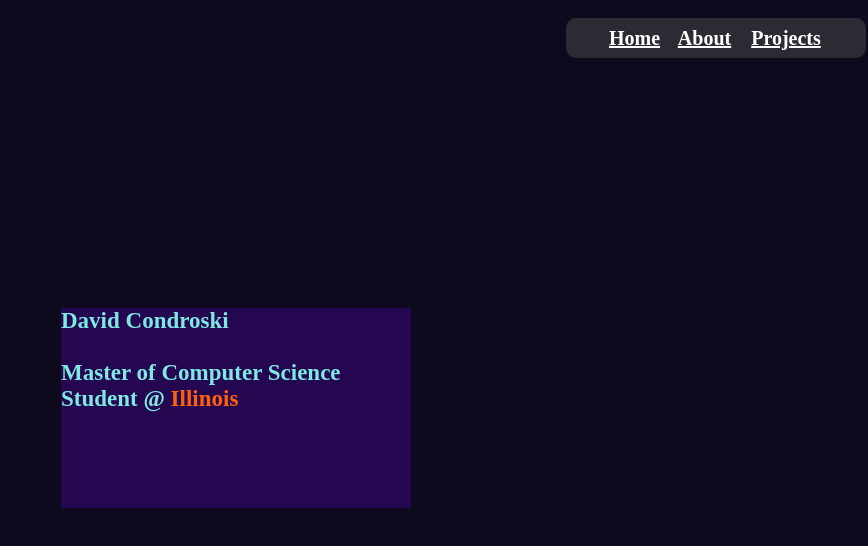
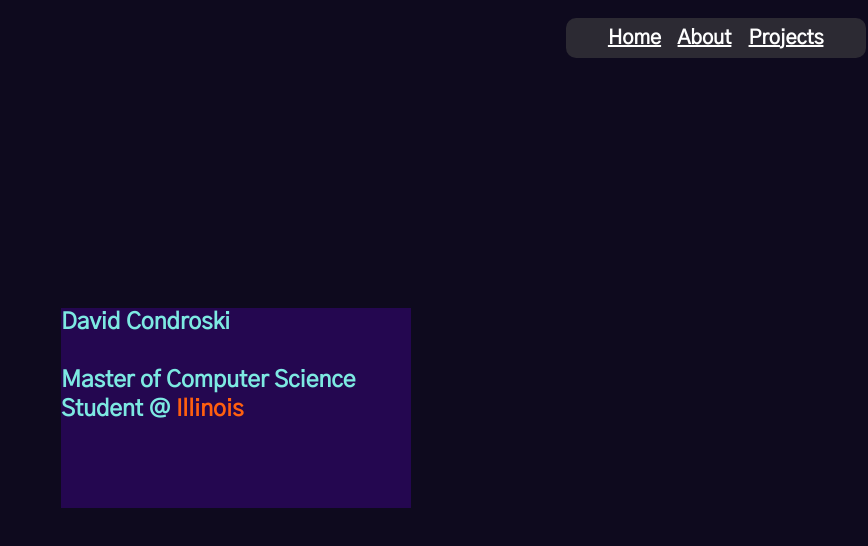
Before and after one commit to sideOfLentils/sideoflentils.github.io, a SvelteKit app in the folder my-app/: page / in a window 1280 px wide. Shown: the top 546 px of the page, without its empty margins (412-1280 px from the left). Built offline with nearby package versions, Linux system fonts and the light colour scheme.

Commit message:
added working font to my website

```diff
--- a/my-app/src/routes/+layout.svelte
+++ b/my-app/src/routes/+layout.svelte
@@ -1,5 +1,10 @@
+<svelte:head>
+    <link rel="preconnect" href="https://fonts.googleapis.com">
+    <link rel="preconnect" href="https://fonts.gstatic.com" crossorigin>
+    <link href="https://fonts.googleapis.com/css2?family=Gothic+A1&display=swap" rel="stylesheet">
+</svelte:head>
 <script>
-    import './styles.css';
+    import "./styles.css";
 </script>
 <div class="container nav">
     <nav>
```
